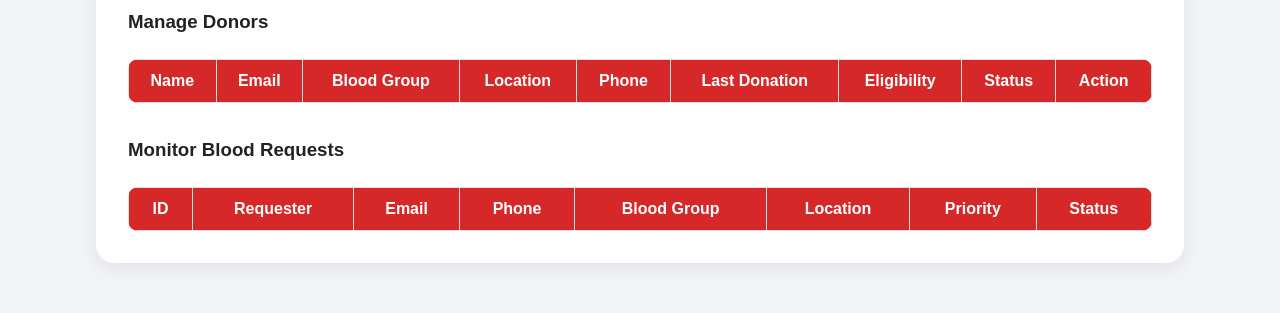
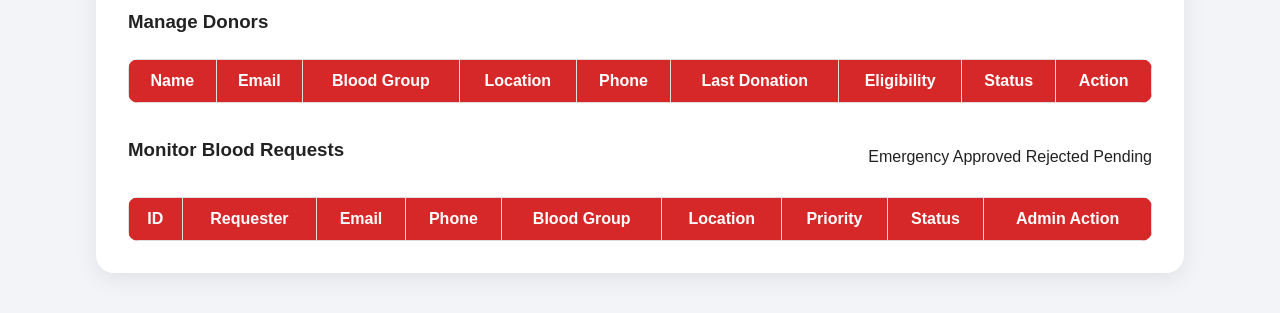
Before and after one commit to mihir1428/Blood-Donor-System, a plain HTML site: page Frontend/admin.html in a window 1280 px wide. Shown: the part 125-438 px from the top of the page. Drawn offline with Linux system fonts and the light colour scheme; no server answers; sample sign-in values are in the browser's storage.

Commit message:
Update admin.html

```diff
--- a/Frontend/admin.html
+++ b/Frontend/admin.html
@@ -34,7 +34,16 @@
 
       <br><br>
 
-      <h3>Monitor Blood Requests</h3>
+      <div class="dashboard-header-row">
+        <h3>Monitor Blood Requests</h3>
+        <div class="request-legend">
+          <span class="legend emergency">Emergency</span>
+          <span class="legend approved">Approved</span>
+          <span class="legend rejected">Rejected</span>
+          <span class="legend pending">Pending</span>
+        </div>
+      </div>
+
       <div class="table-wrap">
         <table>
           <thead>
@@ -47,6 +56,7 @@
               <th>Location</th>
               <th>Priority</th>
               <th>Status</th>
+              <th>Admin Action</th>
             </tr>
           </thead>
           <tbody id="requestTable"></tbody>
```
